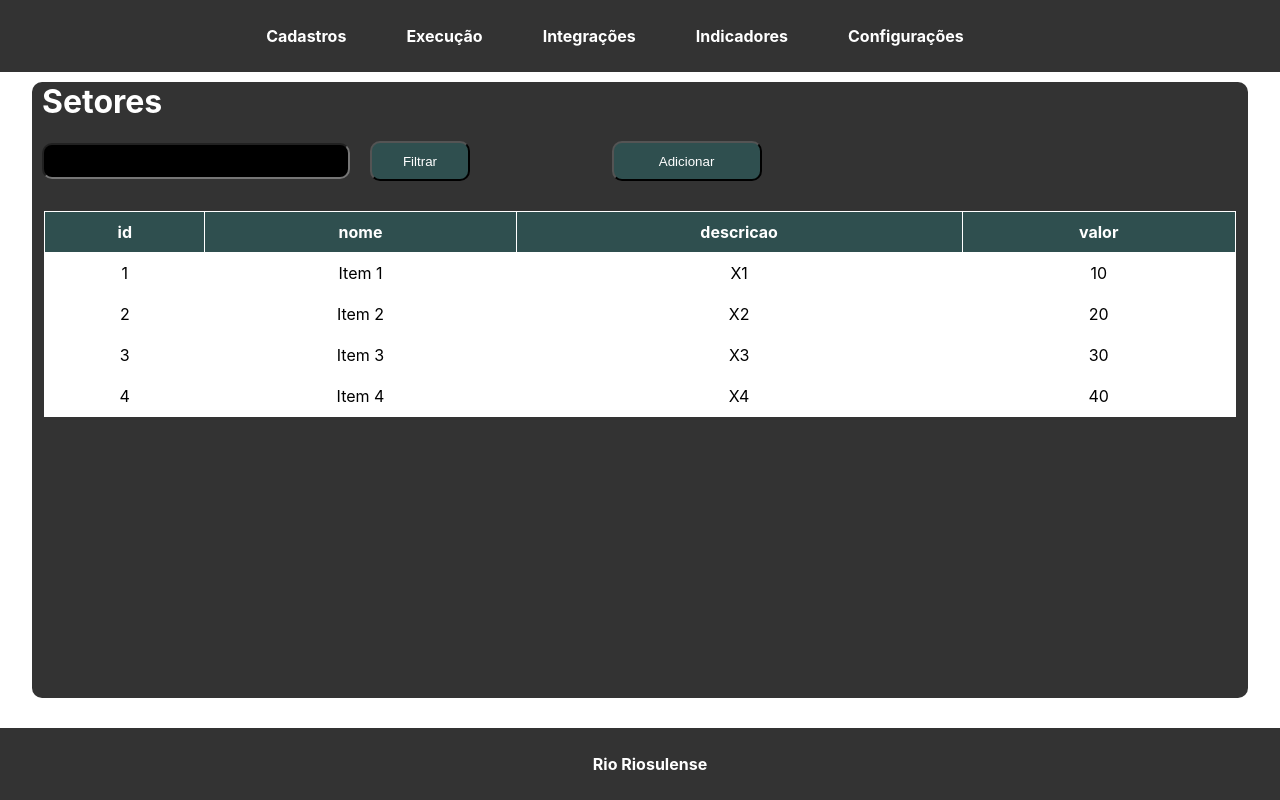
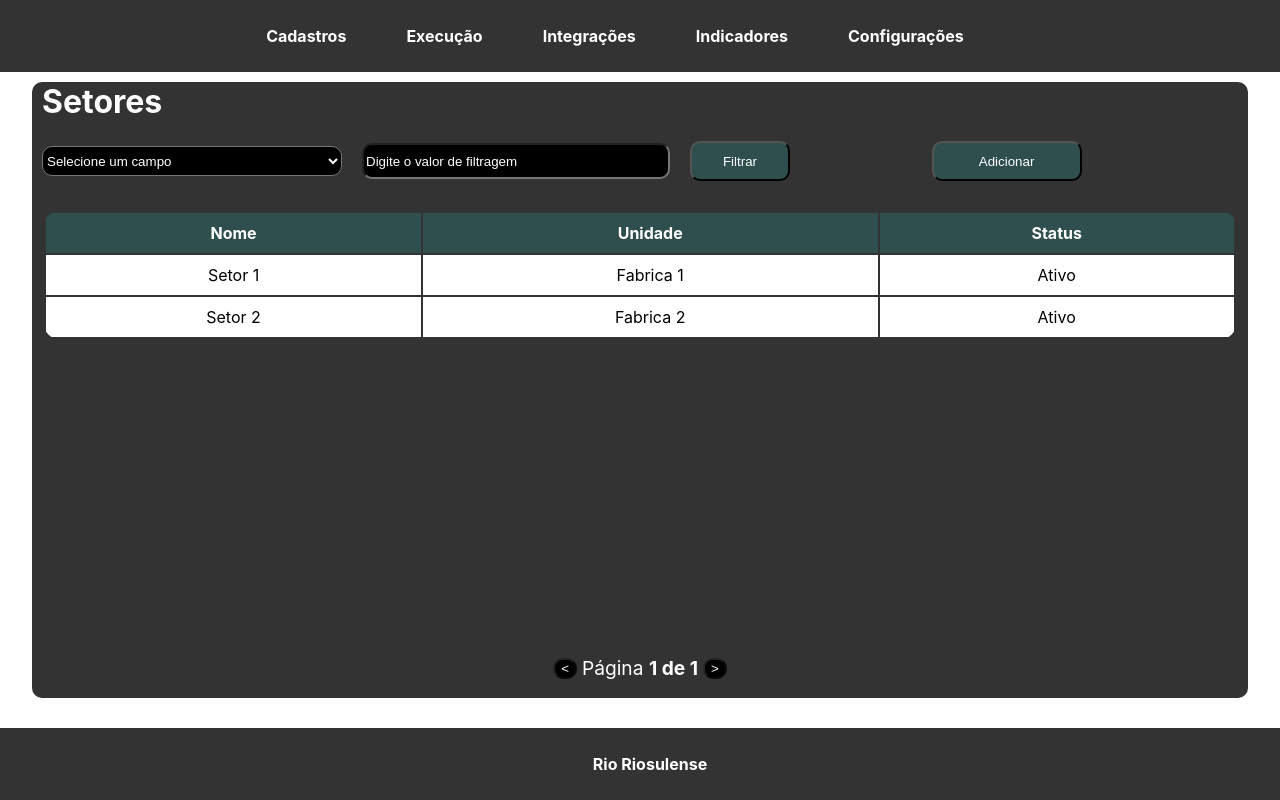
Before and after one commit to rdalmarco/frontend-smartain, a React (Create React App) app: page /cadastros/setor in a window 1280 px wide. Built offline with nearby package versions, Linux system fonts and the light colour scheme.

Commit message:
07/11/2023

```diff
--- a/package.json
+++ b/package.json
@@ -9,10 +9,11 @@
     "@testing-library/user-event": "^13.5.0",
     "bootstrap": "^5.0.0",
     "jquery": "^3.7.1",
-    "react": "^18.2.0",
+    "react": "^18.0.0",
     "react-dom": "^18.2.0",
     "react-router-dom": "^6.16.0",
     "react-scripts": "^5.0.1",
+    "react-table": "^7.8.0",
     "web-vitals": "^2.1.4"
   },
   "scripts": {
--- a/src/componentes/TarefasApp.jsx
+++ b/src/componentes/TarefasApp.jsx
@@ -5,6 +5,8 @@ import TelaMenu from "../telas/telaMenu";
 import { BrowserRouter, Routes, Route } from 'react-router-dom';
 import TelaConsultaSetores from "../telas/telaConsultaSetores";
 import TelaCadastrarSetor from "../telas/telaCadastrarSetor";
+import TelaConsultaUnidadesFabril from "../telas/telaConsultaUnidadesFabril";
+import TelaCadastrarUnidadeFabril from "../telas/telaCadastrarUnidadeFabril";
 
 function TarefasApp() {
     return (
@@ -16,6 +18,8 @@ function TarefasApp() {
                     <Route path='/menu' element={<TelaMenu />}></Route>
                     <Route path='/cadastros/setor' element={<TelaConsultaSetores />}></Route>
                     <Route path='/cadastros/setor/cadastrar' element={<TelaCadastrarSetor />} />
+                    <Route path='/cadastros/unidadefabril' element={<TelaConsultaUnidadesFabril />} />
+                    <Route path='/cadastros/unidadefabril/cadastrar' element={<TelaCadastrarUnidadeFabril />} />
                     <Route path='/cadastros/celula/cadastrar' element={<TelaCadastrarSetor />} />
                 </Routes>
             </BrowserRouter>
--- a/src/componentes/layoutConsulta.jsx
+++ b/src/componentes/layoutConsulta.jsx
@@ -1,94 +1,142 @@
-import React, {useEffect, useState} from "react";
-import {Link, useNavigate } from "react-router-dom";
+import React, { useState } from 'react';
+import { useTable, usePagination } from 'react-table';
 import '../css/layoutConsulta.css';
+import { Link } from 'react-router-dom';
 
+function LayoutConsulta({ titulo, valorUrlAdicionar, dados }) {
+    const [filterValue, setFilterValue] = useState('');
+    const [selectedField, setSelectedField] = useState('');
 
-function LayoutConsulta({titulo, valorUrlAdicionar}) {
-    //Const dados para receber da requisição
-    const [dados, setDados] = useState([]);
-    //Const para armazenar o item selecionado da div
-    const [linhaSelecionada, setLinhaSelecionada] = useState(null);
-    //Const para pegar id da linha e jogar pra tela de edição
-    const navigate  = useNavigate();
+    const handleFilterChange = (e) => {
+        setFilterValue(e.target.value);
+    };
 
-    //Teste dados grid
-    useEffect(() => {
-        const novosDados = [
-            [
-                { id: 1, nome: 'Item 1', descricao: 'X1', valor : 10},
-                { id: 2, nome: 'Item 2', descricao: 'X2', valor : 20},
-                { id: 3, nome: 'Item 3', descricao: 'X3', valor : 30},
-                { id: 4, nome: 'Item 4', descricao: 'X4', valor : 40}
-            ],
-        ];
+    const handleFieldChange = (e) => {
+        setSelectedField(e.target.value);
+    };
 
-        setDados(novosDados);
-    }, []);
+    const columns = React.useMemo(
+        () =>
+            dados.length > 0
+                ? Object.keys(dados[0][0]).map(chave => {
+                    return {
+                        Header: chave,
+                        accessor: chave,
+                    };
+                })
+                : [],
+        [dados]
+    );
 
-    const selecionarLinha = (linha) => {
-        setLinhaSelecionada(linhaSelecionada === linha ? null : linha);
-        if (linha) {
-            navigate(`/cadastros/${valorUrlAdicionar}/cadastrar/${linha.id}`);
+    const filteredData = React.useMemo(() => {
+        if (selectedField && filterValue) {
+            return dados[0].filter(item =>
+                String(item[selectedField]).toLowerCase().includes(filterValue.toLowerCase())
+            );
         }
-    }
+        return dados[0];
+    }, [selectedField, filterValue, dados]);
 
-    const gerarCabecalho = () => {
-        if (dados.length > 0) {
-            return Object.keys(dados[0][0]).map((chave, index) => (
-                <th key={index}>{chave}</th>
-            ));
-        }
-        return null;
-    }
-
-    const gerarLinhas = () => {
-        if (dados.length > 0) {
-            return dados[0].map(item => (
-                <tr key={item.id} className={linhaSelecionada === item ? 'selecionada' : ''} onClick={() => selecionarLinha(item)}>
-                    {Object.values(item).map((valor, index) => (
-                        <td key={index}>
-                            {valor}
-                        </td>
-                    ))}
-                </tr>
-            ));
-        }
-        return null;
-    }
+    const {
+        getTableProps,
+        getTableBodyProps,
+        headerGroups,
+        page, // Substitua 'rows' por 'page'
+        prepareRow,
+        state: { pageIndex, pageSize }, // Adicione o state para controle da paginação
+        gotoPage,
+        nextPage,
+        previousPage,
+        canNextPage,
+        canPreviousPage,
+        pageOptions,
+        pageCount,
+    } = useTable(
+        {
+            columns,
+            data: filteredData,
+            initialState: { pageIndex: 0, pageSize: 7}, // Defina o estado inicial da paginação
+        },
+        usePagination // Adicione o hook de paginação
+    );
 
     return (
         <div className="containerConsulta">
             <h1 className="tittleConsulta">{titulo}</h1>
             <div className="filtro">
-                <input className="filtro" type="text"/>
-                <button className="filtrar" type="submit">Filtrar</button>
+                <select
+                    value={selectedField}
+                    onChange={handleFieldChange}
+                >
+                    <option value="">Selecione um campo</option>
+                    {columns.map(column => (
+                        <option key={column.id} value={column.accessor}>
+                            {column.Header}
+                        </option>
+                    ))}
+                </select>
+                <input
+                    type="text"
+                    value={filterValue}
+                    onChange={handleFilterChange}
+                    placeholder="Digite o valor de filtragem"
+                />
+                <button className="filtrar" type="submit">
+                    Filtrar
+                </button>
                 <Link to={`/cadastros/${valorUrlAdicionar}/cadastrar`}>
                     <button className="adicionar">Adicionar</button>
                 </Link>
             </div>
             <div>
-                <table className="table">
+                <table {...getTableProps()} className="table">
                     <thead>
-                    <tr>
-                        {gerarCabecalho()}
-                    </tr>
+                    {headerGroups.map(headerGroup => (
+                        <tr {...headerGroup.getHeaderGroupProps()}>
+                            {headerGroup.headers.map(column => (
+                                <th {...column.getHeaderProps()}>{column.render('Header')}</th>
+                            ))}
+                        </tr>
+                    ))}
                     </thead>
-                    <tbody>
-                    {gerarLinhas()}
+                    <tbody {...getTableBodyProps()}>
+                    {page.map(row => {
+                        prepareRow(row);
+                        return (
+                            <tr
+                                {...row.getRowProps()}
+                                className={row.isSelected ? 'selecionada' : ''}
+                                onClick={() => {
+                                    // Adicione aqui o código para lidar com a seleção de linha, se necessário.
+                                }}
+                            >
+                                {row.cells.map(cell => {
+                                    return <td {...cell.getCellProps()}>{cell.render('Cell')}</td>;
+                                })}
+                            </tr>
+                        );
+                    })}
                     </tbody>
                 </table>
-                {linhaSelecionada && (
-                    <div>
-                        <h2>Linha Selecionada:</h2>
-                        <p>ID: {linhaSelecionada.id}</p>
-                        <p>Nome: {linhaSelecionada.nome}</p>
-                        <p>Valor: {linhaSelecionada.valor}</p>
-                    </div>
-                )}
+            </div>
+            <div className="pager">
+                <button onClick={() => previousPage()} disabled={!canPreviousPage}>
+                    {'<'}
+                </button>{' '}
+                <span>
+          Página{' '}
+                    <strong>
+            {pageIndex + 1} de {pageOptions.length}
+          </strong>{' '}
+        </span>
+                <span>
+        </span>
+                <button onClick={() => nextPage()} disabled={!canNextPage}>
+                    {'>'}
+                </button>{' '}
             </div>
         </div>
-    )
-        ;
+    );
 }
 
 export default LayoutConsulta;
--- a/src/css/layoutConsulta.css
+++ b/src/css/layoutConsulta.css
@@ -14,15 +14,21 @@
 .filtro button {
     textAlign: center;
     display: inline-block;
-    color: #fff;
+    color: white;
     text-decoration: none;
     border-radius: 10px;
     margin: 10px;
     background-color: darkslategray;
 }
+
 .filtro input {
     color: white;
 }
+
+.filtro input::placeholder {
+    color: white;
+}
+
 
 .filtrar {
     height: 40px;
@@ -44,16 +50,25 @@
     border-radius: 10px;
 }
 
+.filtro select {
+    width: 300px;
+    height: 30px;
+    background-color: black;
+    margin: 10px;
+    border-radius: 10px;
+    color: white;
+}
+
 .table {
     width: 98%;
-    border-collapse: collapse;
     margin-top: 20px;
     position: relative;
     left: 1%;
+    border-radius: 15px; /* Adiciona cantos arredondados */
+    overflow: hidden;
 }
 
 .table th, .table td {
-    border: 1px solid white;
     padding: 10px;
     text-align: center;
     background-color: white;
@@ -64,3 +79,31 @@
     background-color: darkslategray;
     color: white;
 }
+
+.pager {
+    position: fixed;
+    bottom: 15%; /* Ajuste conforme necessário para a distância do fundo */
+    left: 50%; /* Coloca o pager no centro da largura da tela */
+    transform: translateX(-50%); /* Centraliza horizontalmente */
+    display: flex;
+    justify-content: center;
+    align-items: center;
+    font-size: 1.2em; /* Ajuste o tamanho da fonte conforme necessário */
+    color: white;
+    width: 50%;
+    border-radius: 10px;
+}
+
+.pager button {
+    margin: 0 5px;
+    background-color: black;
+    color: white;
+    border-radius: 10px;
+}
+
+.pager input {
+    background-color: black;
+    color: white;
+    margin: 10px;
+    border-radius: 10px;
+}
--- /dev/null
+++ b/src/css/telaCadastrarUnidadeFabril.css
@@ -0,0 +1,26 @@
+.camposCadastrarUnidadeFabril {
+    width: 100%;
+    height: 100%;
+    display: flex;
+    flex-direction: column;
+    align-items: center;
+    justify-content: center;
+}
+
+.camposCadastrarUnidadeFabril input {
+    width: 300px;
+    height: 30px;
+    background-color: black;
+    margin: 10px;
+    border-radius: 10px;
+    color: white;
+}
+
+.camposCadastrarUnidadeFabril select {
+    width: 300px;
+    height: 30px;
+    border-radius: 10px;
+    color: dimgray;
+    background-color: black;
+    font-family: Arial, sans-serif;
+}
--- /dev/null
+++ b/src/telas/telaCadastrarUnidadeFabril.jsx
@@ -0,0 +1,64 @@
+import '../css/telaCadastrarUnidadeFabril.css';
+import React, { useState, useEffect } from "react";
+import LayoutCadastro from "../componentes/layoutCadastro";
+import Highbar from "../componentes/highbar";
+import Bottombar from "../componentes/bottombar";
+
+function TelaCadastrarUnidadeFabril() {
+    //Const para armazenar as opções da lista
+    const [cidades, setCidades] = useState([]);
+
+    const carregarCidades = async () => {
+        try {
+            const response = await fetch("URL_DO_BACKEND_AQUI");
+            //const data = await response.json();
+            const data = [
+                { Nome: 'Rio do Sul'},
+                { Nome: 'Lages'}
+            ]
+            setCidades(data); // Atualiza o estado com os dados do backend
+        } catch (error) {
+            console.error("Erro ao carregar cidades:", error);
+        }
+    };
+
+    useEffect(() => {
+        carregarCidades();
+    }, []);
+
+    const handleSelectChange = (e) => {
+        // Remove a opção "Cidades" quando uma seleção real é feita
+        const option = e.target.querySelector('option[value="placeholder"]');
+        if (option) {
+            option.remove();
+        }
+
+        const selectedOption = e.target.value;
+        // Faça algo com a opção selecionada, se necessário
+    };
+
+    return (
+        <div className="tittleCadastrarUnidadeFabril">
+            <Highbar/>
+            <LayoutCadastro titulo="Unidade Fabril" valorUrlAdicionar="unidadefabril">
+                <div className="camposCadastrarUnidadeFabril">
+                    <input type="text" placeholder="Nome"/>
+                    <select onChange={handleSelectChange}>
+                        <option value="placeholder" disabled selected>Cidade</option>
+                        {cidades.map((cidade) => (
+                            <option key={cidade.Nome} value={cidade.Nome}>
+                                {cidade.Nome}
+                            </option>
+                        ))}
+                    </select>
+                    <input type="text" placeholder="Identificador"/>
+                    <input type="text" placeholder="CEP"/>
+                    <input type="text" placeholder="Descricao"/>
+                </div>
+            </LayoutCadastro>
+            <Bottombar/>
+        </div>
+    );
+}
+
+export default TelaCadastrarUnidadeFabril;
--- a/src/telas/telaConsultaSetores.jsx
+++ b/src/telas/telaConsultaSetores.jsx
@@ -5,10 +5,18 @@ import React from "react";
 import LayoutConsulta from "../componentes/layoutConsulta";
 
 function TelaConsultaSetores() {
+    //Aqui será recebido os dados do backend
+    const dadosSetores = [
+        [
+            { Nome: 'Setor 1', Unidade: 'Fabrica 1',  Status:'Ativo'},
+            { Nome: 'Setor 2', Unidade: 'Fabrica 2',  Status:'Ativo'}
+        ],
+    ];
+
     return (
         <div className="">
             <Highbar/>
-            <LayoutConsulta titulo="Setores" valorUrlAdicionar="setor"/>
+            <LayoutConsulta titulo="Setores" valorUrlAdicionar="setor" dados={dadosSetores}/>
             <Bottombar/>
         </div>
     );
--- /dev/null
+++ b/src/telas/telaConsultaUnidadesFabril.jsx
@@ -0,0 +1,35 @@
+import {Link} from "react-router-dom";
+import Highbar from "../componentes/highbar";
+import Bottombar from "../componentes/bottombar";
+import React from "react";
+import LayoutConsulta from "../componentes/layoutConsulta";
+
+function TelaConsultaUnidadesFabris() {
+    //Aqui será recebido os dados do backend
+    const dadosUnidades = [
+        [
+            { Nome: 'Fabrica 1', Cidade: 'Rio do Sul', Tipo: '1', Status:'Ativa'},
+            { Nome: 'Fabrica 2', Cidade: 'Rio do Sul', Tipo: '3', Status:'Ativa'},
+            { Nome: 'Fabrica 2', Cidade: 'Rio do Sul', Tipo: '3', Status:'Ativa'},
+            { Nome: 'Fabrica 2', Cidade: 'Rio do Sul', Tipo: '3', Status:'Ativa'},
+            { Nome: 'Fabrica 2', Cidade: 'Rio do Sul', Tipo: '3', Status:'Ativa'},
+            { Nome: 'Fabrica 2', Cidade: 'Rio do Sul', Tipo: '3', Status:'Ativa'},
+            { Nome: 'Fabrica 2', Cidade: 'Rio do Sul', Tipo: '3', Status:'Ativa'},
+            { Nome: 'Fabrica 2', Cidade: 'Rio do Sul', Tipo: '3', Status:'Ativa'},
+            { Nome: 'Fabrica 2', Cidade: 'Rio do Sul', Tipo: '3', Status:'Ativa'},
+            { Nome: 'Fabrica 2', Cidade: 'Rio do Sul', Tipo: '3', Status:'Ativa'},
+            { Nome: 'Fabrica 2', Cidade: 'Rio do Sul', Tipo: '3', Status:'Ativa'},
+            { Nome: 'Fabrica 2', Cidade: 'Rio do Sul', Tipo: '3', Status:'Ativa'},
+        ],
+    ];
+
+    return (
+        <div className="">
+            <Highbar/>
+            <LayoutConsulta titulo="Unidades Fabril" valorUrlAdicionar="unidadefabril" dados={dadosUnidades}/>
+            <Bottombar/>
+        </div>
+    );
+}
+
+export default TelaConsultaUnidadesFabris;
```
Also changed, not shown: 2 other files (tests, documents, lock files or other folders).
